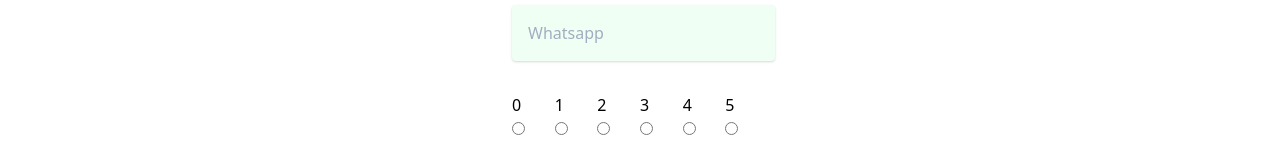
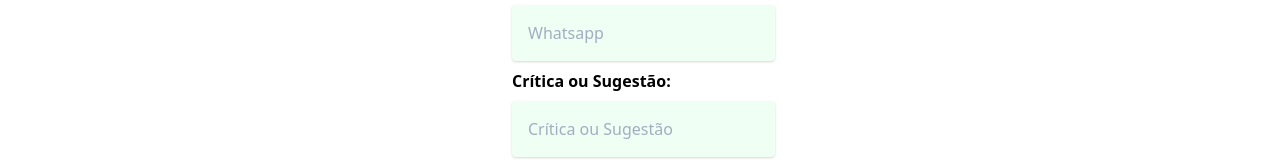
Before and after one commit to frontendDieferson/palpitebox, a Next.js app: page /pesquisa in a window 1280 px wide. Shown: the part 779-942 px from the top of the page. Built offline with nearby package versions, Linux system fonts and the light colour scheme.

Commit message:
Input Messagem Stable

```diff
--- a/pages/api/save.js
+++ b/pages/api/save.js
@@ -36,6 +36,7 @@
       Nome: data.Nome,
       Email: data.Email,
       Whatsapp: data.Whatsapp,
+      Mensagem: data.Mensagem,
       Nota: parseInt(data.Nota),
       'Data Preenchimento': moment().format('DD/MM/YYYY HH:mm:ss'),
       Cupom,
--- a/pages/pesquisa.js
+++ b/pages/pesquisa.js
@@ -6,6 +6,7 @@
     Nome: '',
     Email: '',
     Whatsapp: '',
+    Mensagem: '',
     Nota: 0
   })
   const notas = [0, 1, 2, 3, 4, 5]
@@ -46,6 +47,8 @@
         <input type='text' className='p-4 block shadow bg-green-100 my-2 rounded ' placeholder='Email' onChange={onChange} name='Email' value={form.Email} />
         <label className='font-bold'>Whatsapp:</label>
         <input type='text' className='p-4 block shadow bg-green-100 my-2 rounded ' placeholder='Whatsapp' onChange={onChange} name='Whatsapp' value={form.Whatsapp} />
+        <label className='font-bold'>Crítica ou Sugestão:</label>
+        <input type='text' className='p-4 block shadow bg-green-100 my-2 rounded ' placeholder='Crítica ou Sugestão' onChange={onChange} name='Mensagem' value={form.Mensagem} />
         <div className='flex py-6'>
           {notas.map(nota => {
             return (
```
